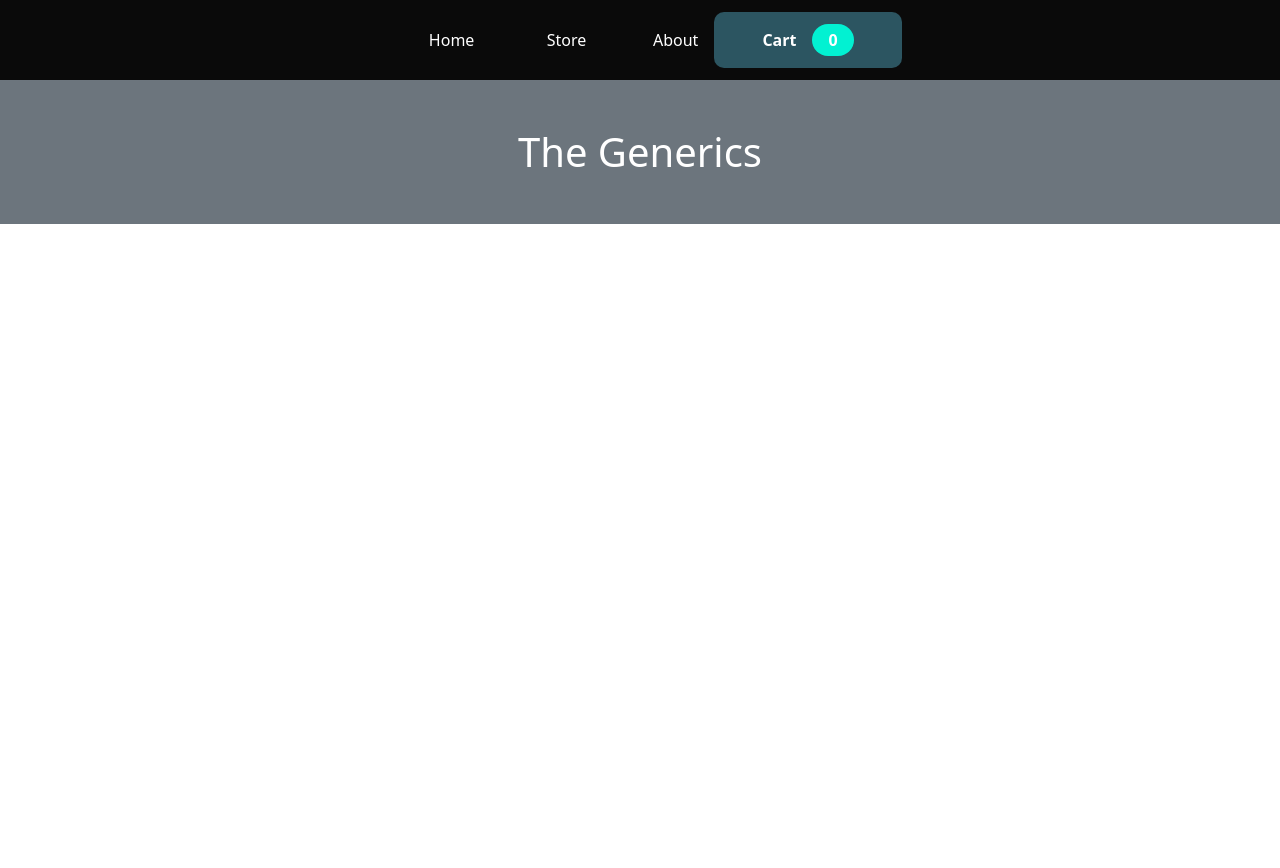
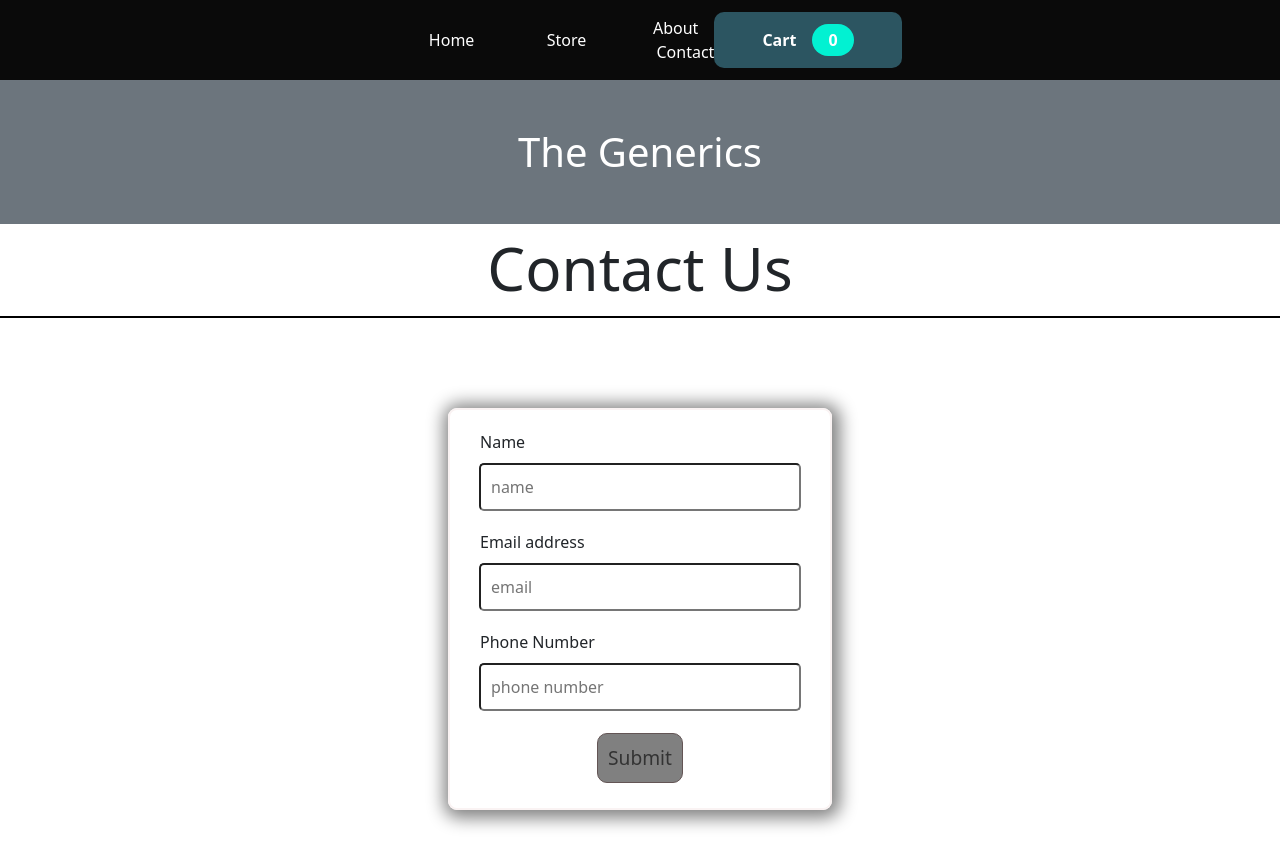
Before and after one commit to Abhishekkanojiya3/E-Commerce-Website-React-Project, a React (Create React App) app: page /contact in a window 1280 px wide. Shown: the top 868 px of the page. Before the commit the page ends 800 px from the top, so only its background shows below. Built offline with nearby package versions, Linux system fonts and the light colour scheme.

Commit message:
contact page

```diff
--- a/src/App.js
+++ b/src/App.js
@@ -9,6 +9,7 @@ import About from './components/pages/About';
 import { Route, Routes } from 'react-router-dom';
 import { CartProvider } from "./components/store/cart-context";
 import Home from './components/pages/Home';
+import Contact from './components/pages/Contact';
 
 
 function App() {
@@ -36,7 +37,9 @@ function App() {
                 Route path = "/store"
             element = { < CartItems / > } > < /Route> <
                 Route path = "/about"
-            element = { < About / > } > < /Route>
+            element = { < About / > } > < /Route> <
+                Route path = "/contact"
+            element = { < Contact / > } > < /Route>
 
             <
             /Routes>
--- a/src/components/CartItem/NavBar/Navbar.js
+++ b/src/components/CartItem/NavBar/Navbar.js
@@ -8,7 +8,7 @@ const NavBar = (props) => {
 
     let quantity = 0
     headCtx.items.forEach((item) => {
-        quantity = quantity + (item.quantity)
+        quantity = quantity + item.quantity
     });
     return (
         //     <Navbar bg="dark" expand="lg" variant="dark">
@@ -42,6 +42,10 @@ const NavBar = (props) => {
         NavLink to = "/about" >
         About <
         /NavLink> <
+        li >
+        <
+        NavLink to = "/contact" > Contact < /NavLink> <
+        /li> <
         /li> <
         button onClick = { props.onShow }
         className = { classes.button } >
--- /dev/null
+++ b/src/components/pages/Contact.js
@@ -0,0 +1,150 @@
+import React, { useRef } from "react";
+
+import classes from "./Contact.module.css";
+
+
+
+
+const Contact = () => {
+
+    const name = useRef('');
+
+    const email = useRef('');
+
+    const phoneNumber = useRef('');
+
+    const contactFormSubmitHandler = async(event) => {
+
+        event.preventDefault();
+
+
+        const contact = {
+
+            name: name.current.value,
+
+            email: email.current.value,
+
+            phoneNumber: phoneNumber.current.value,
+
+        };
+
+        // console.log('contactus',userData);
+
+        const response = await fetch('https://ecom-contact-page-default-rtdb.firebaseio.com/contact.json', {
+
+            method: 'POST',
+
+            body: JSON.stringify(contact),
+
+        });
+
+        const data = await response.json();
+
+        console.log(data);
+
+    }
+
+
+
+
+    return (
+
+        <
+        React.Fragment >
+
+        <
+        h1 className = { classes.contactHeading } > Contact Us < /h1>
+
+        <
+        form onSubmit = { contactFormSubmitHandler }
+        className = { classes.contactform } >
+
+        <
+        div className = { classes.contactField } >
+
+        <
+        label className = { classes.contactLable } > Name < /label>
+
+        <
+        input
+
+        ref = { name }
+
+        className = { classes.contactInput }
+
+        type = "text"
+
+        placeholder = "name"
+
+        required
+
+        /
+        >
+
+        <
+        /div>
+
+        <
+        div className = { classes.contactField } >
+
+        <
+        label className = { classes.contactLable } > Email address < /label>
+
+        <
+        input
+
+        ref = { email }
+
+        className = { classes.contactInput }
+
+        type = "email"
+
+        placeholder = "email"
+
+        required
+
+        /
+        >
+
+        <
+        /div>
+
+        <
+        div className = { classes.contactField } >
+
+        <
+        label className = { classes.contactLable } > Phone Number < /label>
+
+        <
+        input
+
+        ref = { phoneNumber }
+
+        className = { classes.contactInput }
+
+        type = "tel"
+
+        placeholder = "phone number"
+
+        required
+
+        /
+        >
+
+        <
+        /div>
+
+        <
+        button className = { classes.contactSubmit } > Submit < /button>
+
+        <
+        /form>
+
+        <
+        /React.Fragment>
+
+    );
+
+};
+
+export default Contact;
--- /dev/null
+++ b/src/components/pages/Contact.module.css
@@ -0,0 +1,53 @@
+.contactHeading {
+    text-align: center;
+    border-bottom: 2px solid black;
+    padding-bottom: 12px;
+    margin-top: 0px;
+    font-size: 60px;
+    font-weight: 100;
+    /* box-shadow: 10px 7px 10px gray; */
+}
+
+.contactform {
+    display: flex;
+    flex-direction: column;
+    border: 2px solid rgb(250, 243, 243);
+    margin: 7% 35%;
+    padding: 20px;
+    justify-content: space-around;
+    box-shadow: 2px 2px 17px 6px gray;
+    border-radius: 9px;
+}
+
+.contactField {
+    display: flex;
+    flex-direction: column;
+    margin-bottom: 10px;
+}
+
+.contactLable {
+    margin-left: 10px;
+}
+
+.contactInput {
+    padding: 10px;
+    border-radius: 5px;
+    margin: 9px;
+}
+
+.contactSubmit {
+    padding: 10px;
+    border-radius: 5px;
+    margin: 3px auto 5px;
+    border: 1px solid rgb(99, 85, 85);
+    align-items: center;
+    color: #333;
+    /* font-weight: 900; */
+    font-size: larger;
+    border-radius: 10px;
+    background-color: grey;
+}
+
+.contactSubmit:hover {
+    background-color: #ccc;
+}
```
